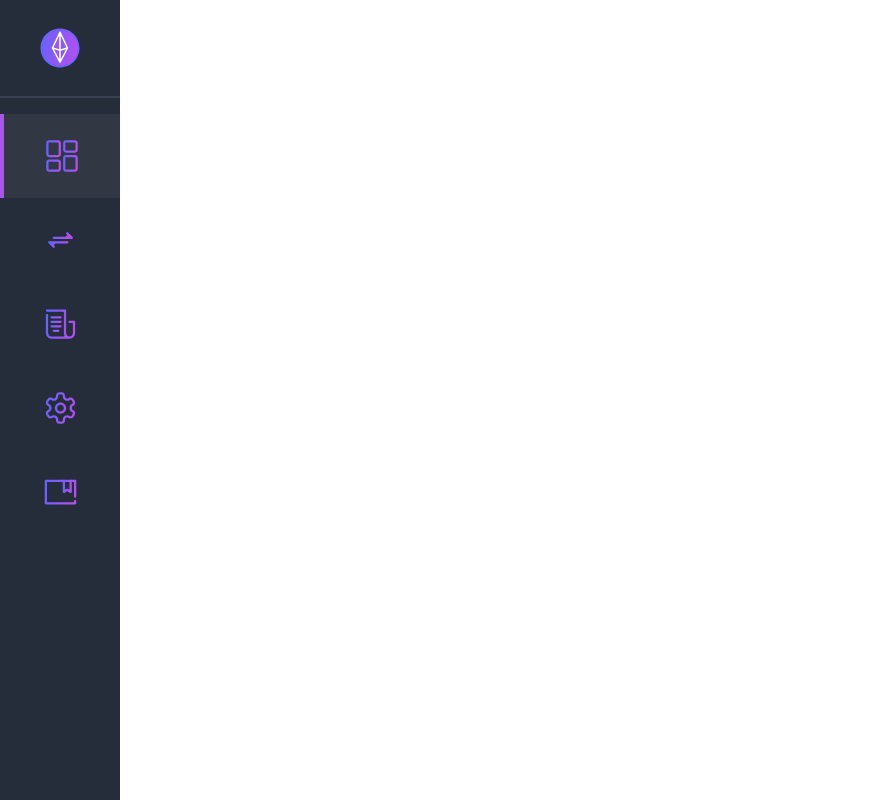
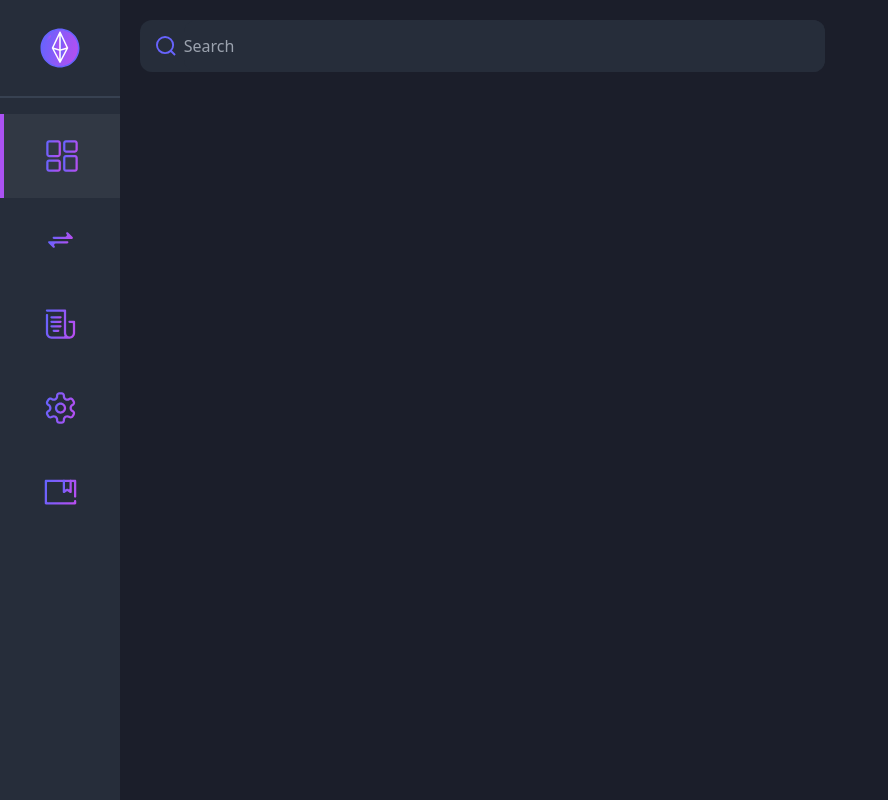
Before and after one commit to moehzi/cuanmakers-dashboard, a React (Vite) app: page / in a window 1280 px wide. Shown: the whole page, without its empty margins (0-888 px from the left). Built offline with nearby package versions, Linux system fonts and the light colour scheme.

Commit message:
style: searchBox component

```diff
--- a/src/App.jsx
+++ b/src/App.jsx
@@ -1,9 +1,12 @@
-import { Sidebar } from "./parts/index";
+import { Navbar, Sidebar } from "./parts/index";
 
 function App() {
   return (
-    <div className="flex">
+    <div className="flex bg-dark gap-[20px]">
       <Sidebar />
+      <div className="flex flex-col w-full gap-[28px] pt-5">
+        <Navbar />
+      </div>
     </div>
   );
 }
--- /dev/null
+++ b/src/components/index.js
@@ -0,0 +1 @@
+export { default as SearchBox } from "./searchBox/SearchBox";
--- /dev/null
+++ b/src/components/searchBox/SearchBox.jsx
@@ -0,0 +1,21 @@
+import React from "react";
+import searchImg from "/assets/icons/SEARCH.svg";
+
+function SearchBox() {
+  return (
+    <div className="flex-1 max-w-[685px] bg-secondary flex rounded-[12px]">
+      <button
+        type="submit"
+        class="flex py-4 items-center justify-center pr-2 pl-4"
+      >
+        <img src={searchImg} alt="" />
+      </button>
+      <input
+        className="w-full text-white border-0 rounded-[12px] bg-secondary focus:shadow focus:outline-none"
+        placeholder="Search"
+      />
+    </div>
+  );
+}
+
+export default SearchBox;
--- a/src/parts/index.js
+++ b/src/parts/index.js
@@ -1 +1,2 @@
 export { default as Sidebar } from "../parts/sidebar/Sidebar";
+export { default as Navbar } from "../parts/navbar/Navbar";
--- /dev/null
+++ b/src/parts/navbar/Navbar.jsx
@@ -0,0 +1,12 @@
+import React from "react";
+import { SearchBox } from "../../components";
+
+function Navbar() {
+  return (
+    <div className="flex w-full gap-[20px]">
+      <SearchBox />
+    </div>
+  );
+}
+
+export default Navbar;
--- a/tailwind.config.js
+++ b/tailwind.config.js
@@ -12,7 +12,7 @@ module.exports = {
           400: "#00E0F3",
           500: "#00c4fd",
         },
-        dark: "#333333",
+        dark: "#1B1E2A",
         secondary: "#262D3A",
         purple: "#AB52F3",
       },
```
Also changed, not shown: assets/icons/SEARCH.svg (added).
